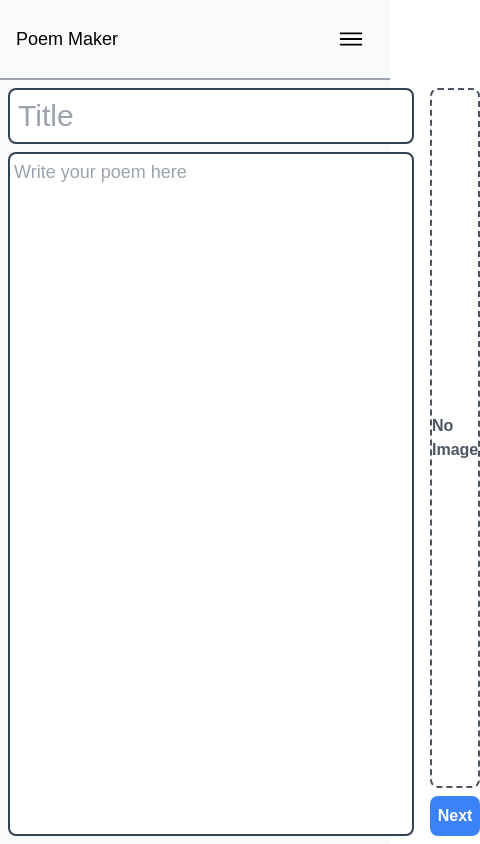
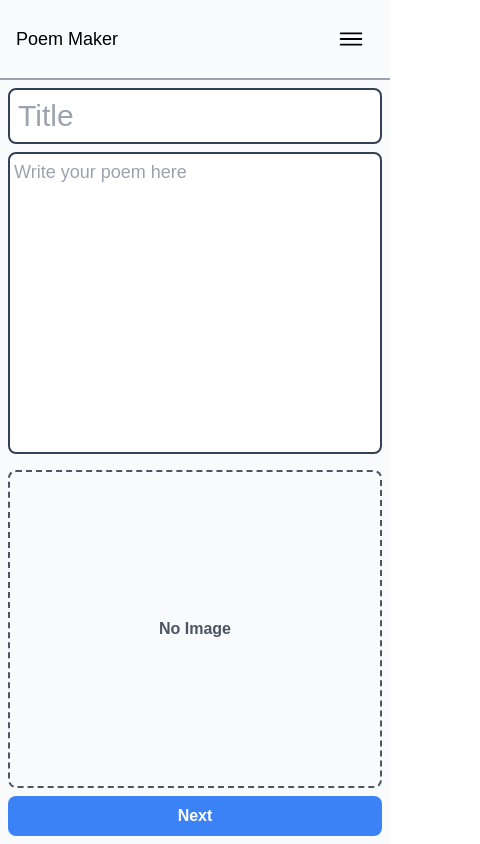
Before and after one commit to turtledev65/Poem-Maker, a Next.js app: page /poem/create/edit in a window 390 px wide. Shown: the whole page, 480 px wide, since content can reach past the window. Built offline with nearby package versions, Linux system fonts and the light colour scheme.

Commit message:
Make the edit page look better on mobile

```diff
--- a/src/app/poem/create/edit/page.tsx
+++ b/src/app/poem/create/edit/page.tsx
@@ -65,7 +65,7 @@ const EditPoem = () => {
     <main className="relative flex flex-1 items-stretch p-2">
       <form
         onSubmit={handleCreatePoem}
-        className="flex w-full flex-row gap-4 *:flex-1"
+        className="flex w-full flex-col gap-4 *:flex-1 md:flex-row"
       >
         <div className="flex h-full flex-col gap-2">
           <input
```
